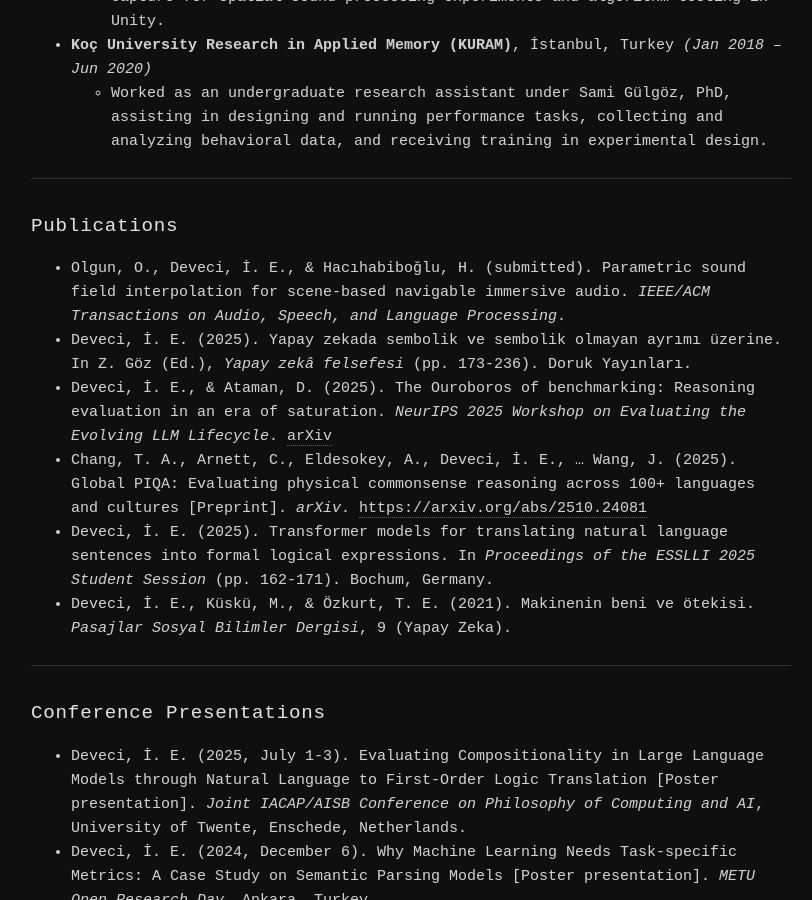
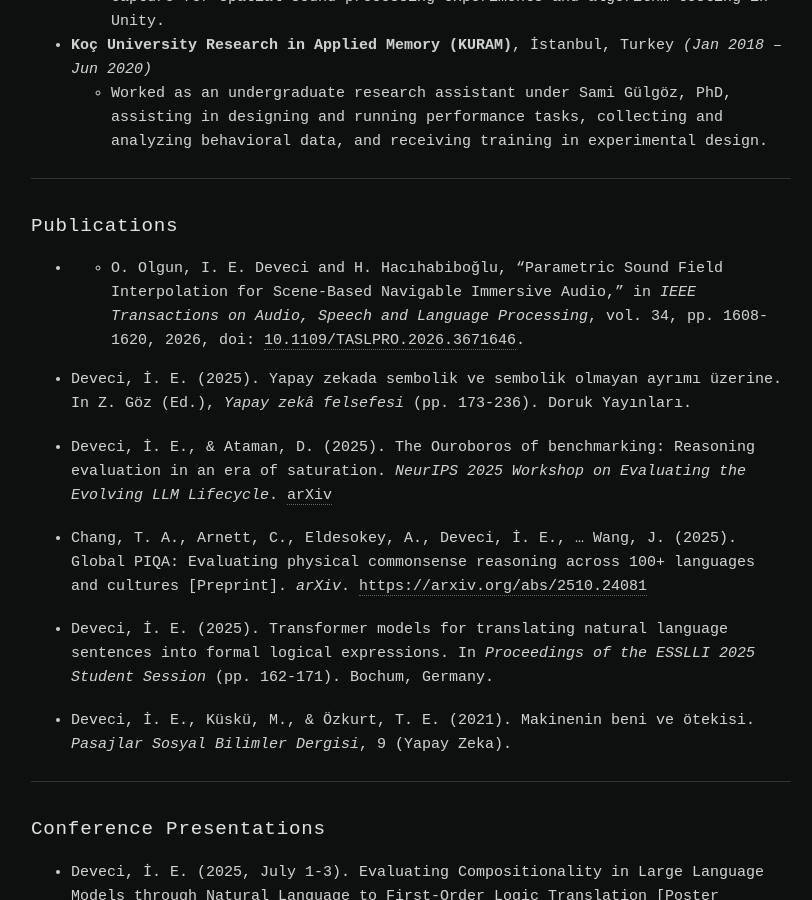
Before and after one commit to ieddeveci/ieddeveci.github.io, a Jekyll site: the page built from cv.md, in a window 1280 px wide and 900 px high, scrolled down 873 px. Shown: the whole window, without its empty margins (229-1041 px from the left). Built offline with Jekyll 4.4.1, drawn with Linux system fonts in a browser that asks for light colours.

Commit message:
Update cv.md

```diff
--- a/cv.md
+++ b/cv.md
@@ -24,8 +24,10 @@ Track Program Certificate in Brain and Cognitive Sciences
 * **UNI-LM: A Universal Framework for Language Modeling** (BİDEB-2232 / Lider Araştırmacılar Programı), Ankara, Turkey *(Jun 2025 – Present)*
   * Investigating the intersection of cognitive science and AI by integrating interactionist theories of reasoning into multi-agent systems.
   * Designing and implementing RL-based training pipelines and dense reward functions to enhance multi-agent reasoning, argumentation, and model generalization.
+
 * **Spatial Audio Signal Processing for 6-DoF Immersive Environments** (TÜBİTAK 1001 Project), Ankara, Turkey *(Mar 2022 – Jul 2023)*
   * Worked as a TÜBİTAK graduate scholar under Hüseyin Hacıhabiboğlu, PhD, developing virtual reality environments and 3D object models using Reality Capture for spatial sound processing experiments and algorithm testing in Unity.
+
 * **Koç University Research in Applied Memory (KURAM)**, İstanbul, Turkey *(Jan 2018 – Jun 2020)*
   * Worked as an undergraduate research assistant under Sami Gülgöz, PhD, assisting in designing and running performance tasks, collecting and analyzing behavioral data, and receiving training in experimental design.
 
@@ -33,11 +35,16 @@ Track Program Certificate in Brain and Cognitive Sciences
 
 ## Publications
 
-* Olgun, O., Deveci, İ. E., & Hacıhabiboğlu, H. (submitted). Parametric sound field interpolation for scene-based navigable immersive audio. *IEEE/ACM Transactions on Audio, Speech, and Language Processing*.
+* * O. Olgun, I. E. Deveci and H. Hacıhabiboğlu, "Parametric Sound Field Interpolation for Scene-Based Navigable Immersive Audio," in *IEEE Transactions on Audio, Speech and Language Processing*, vol. 34, pp. 1608-1620, 2026, doi: [10.1109/TASLPRO.2026.3671646](https://doi.org/10.1109/TASLPRO.2026.3671646).
+
 * Deveci, İ. E. (2025). Yapay zekada sembolik ve sembolik olmayan ayrımı üzerine. In Z. Göz (Ed.), *Yapay zekâ felsefesi* (pp. 173-236). Doruk Yayınları.
+
 * Deveci, İ. E., & Ataman, D. (2025). The Ouroboros of benchmarking: Reasoning evaluation in an era of saturation. *NeurIPS 2025 Workshop on Evaluating the Evolving LLM Lifecycle*. [arXiv](https://arxiv.org/abs/2511.01365)
+
 * Chang, T. A., Arnett, C., Eldesokey, A., Deveci, İ. E., ... Wang, J. (2025). Global PIQA: Evaluating physical commonsense reasoning across 100+ languages and cultures [Preprint]. *arXiv*. [https://arxiv.org/abs/2510.24081](https://arxiv.org/abs/2510.24081)
+
 * Deveci, İ. E. (2025). Transformer models for translating natural language sentences into formal logical expressions. In *Proceedings of the ESSLLI 2025 Student Session* (pp. 162-171). Bochum, Germany.
+
 * Deveci, İ. E., Küskü, M., & Özkurt, T. E. (2021). Makinenin beni ve ötekisi. *Pasajlar Sosyal Bilimler Dergisi*, 9 (Yapay Zeka).
 
 ---
@@ -45,8 +52,13 @@ Track Program Certificate in Brain and Cognitive Sciences
 ## Conference Presentations
 
 * Deveci, İ. E. (2025, July 1-3). Evaluating Compositionality in Large Language Models through Natural Language to First-Order Logic Translation [Poster presentation]. *Joint IACAP/AISB Conference on Philosophy of Computing and AI*, University of Twente, Enschede, Netherlands.
+
 * Deveci, İ. E. (2024, December 6). Why Machine Learning Needs Task-specific Metrics: A Case Study on Semantic Parsing Models [Poster presentation]. *METU Open Research Day*, Ankara, Turkey.
+
 * Deveci, İ. E. (2024, June 1). Transformer Models for Translating Natural Language Sentences into Formal Logical Expressions [Poster presentation]. *ISBCS 2024*, Ankara, Turkey.
+
 * Deveci, İ. E., Zambak, A. F., & Temürcü, C. (2023, December 13). Bridging Words and Symbols: Using Transformers for Translating Sentences into Logical Expressions [Poster presentation]. *METU Open Research Day*, Ankara, Turkey.
+
 * Deveci, İ. E., & Başoğlu, C. (2023, May 7). The Main Problem with Neuroimaging Research in Explaining Cognitive Faculties [Poster presentation]. *ISBCS 2023*, Istanbul, Turkey.
+
 * Şahin, Y., & Deveci, İ. E. (2023, May 7). Against Representations That Do Not Represent: Reply to Thomson and Piccinini [Poster presentation]. *ISBCS 2023*, Istanbul, Turkey.
```
